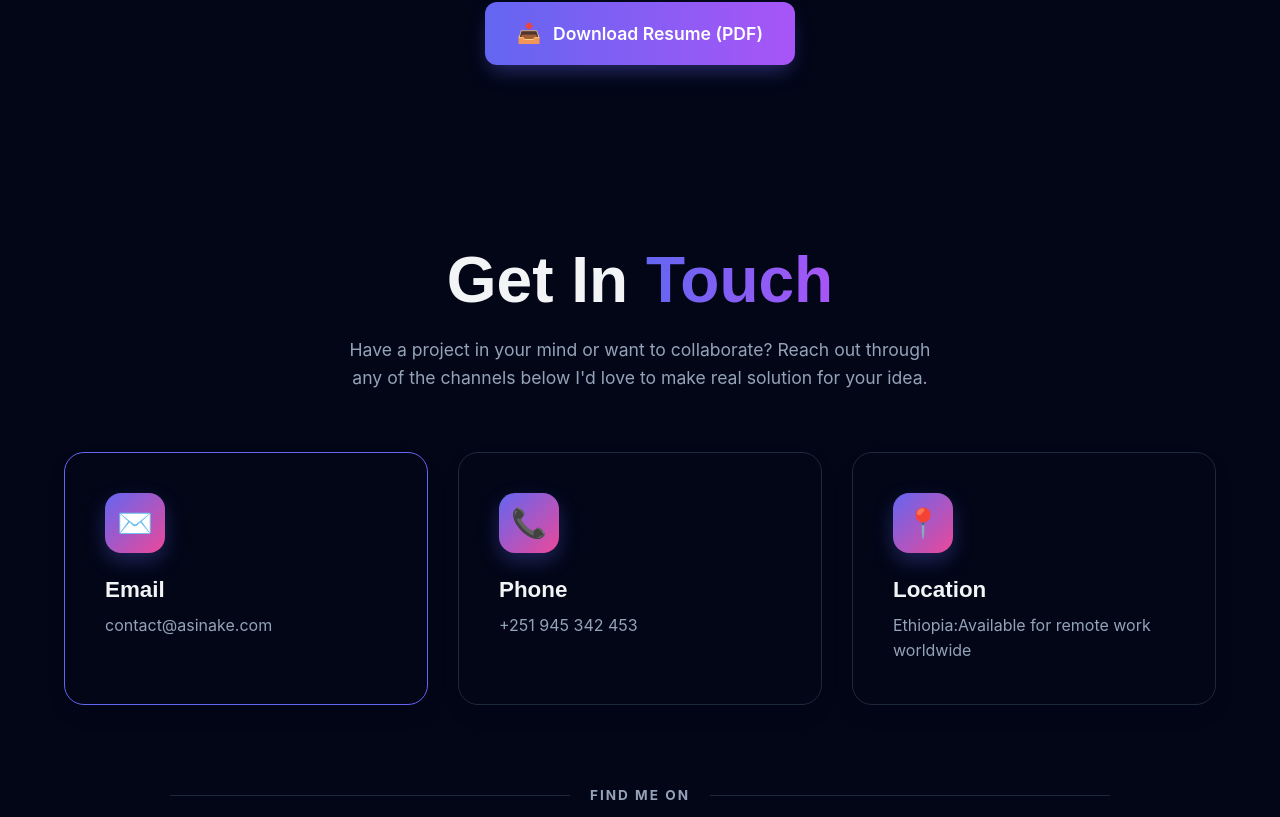
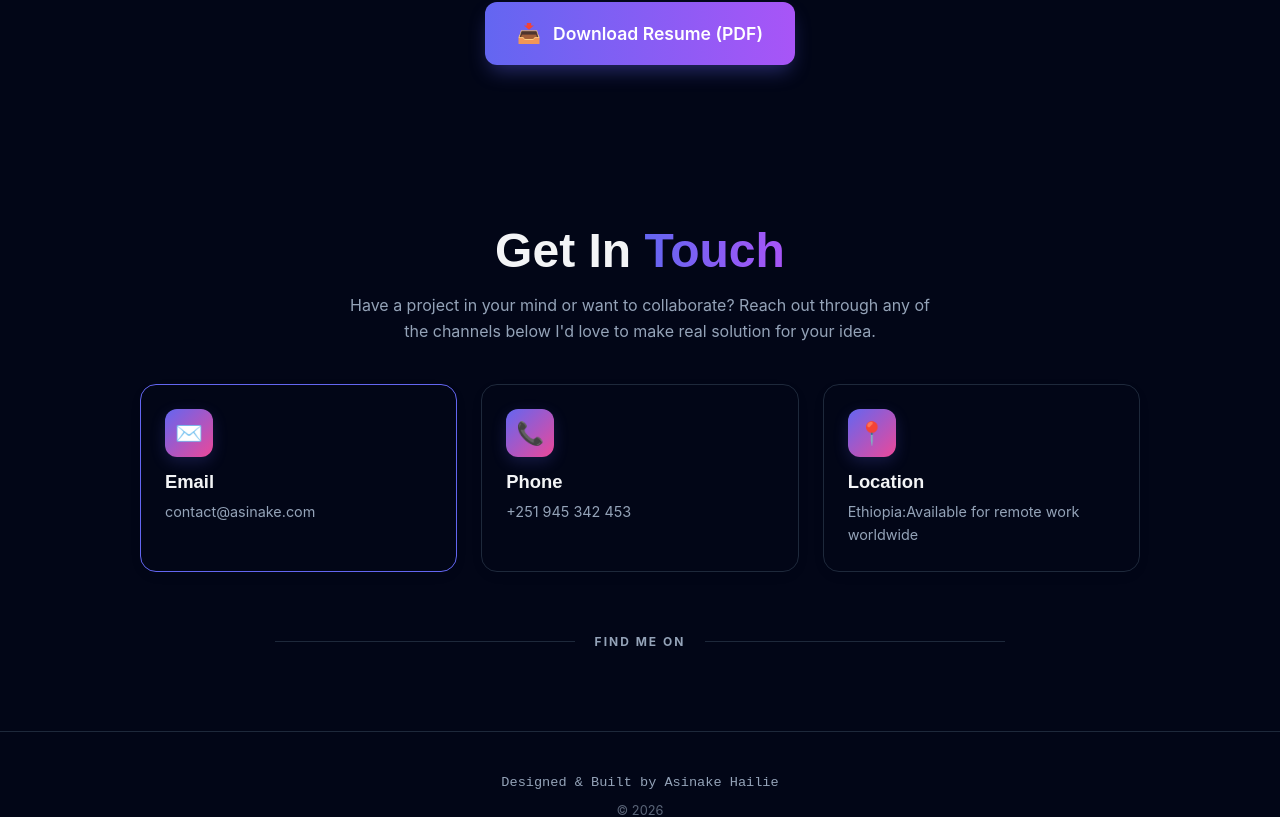
Before and after one commit to asinake21/my-portfolio, a React (Vite) app: page / in a window 1280 px wide. Shown: the part 4588-5405 px from the top of the page. Built offline with nearby package versions, Linux system fonts and the light colour scheme.

Commit message:
Made contact boxes smaller and more compact

```diff
--- a/src/components/Contact.css
+++ b/src/components/Contact.css
@@ -1,46 +1,52 @@
 .contact-section {
   text-align: center;
-  padding: 100px 0;
+  padding: 80px 0;
 }
 
 .contact-header {
   max-width: 600px;
-  margin: 0 auto 60px;
+  margin: 0 auto 40px;
 }
 
 .contact-title {
-  font-size: 4rem;
+  font-size: 3rem;
   font-weight: 800;
-  margin-bottom: 20px;
+  margin-bottom: 15px;
 }
 
 .contact-desc {
-  font-size: 1.1rem;
+  font-size: 1rem;
   color: var(--text-secondary);
   line-height: 1.6;
 }
 
 .contact-grid {
-  display: grid;
-  grid-template-columns: repeat(auto-fit, minmax(300px, 1fr));
-  gap: 30px;
-  margin-bottom: 80px;
+  display: flex;
+  justify-content: center;
+  flex-wrap: wrap;
+  gap: 24px;
+  margin-bottom: 60px;
+  max-width: 1000px;
+  margin-left: auto;
+  margin-right: auto;
 }
 
 .contact-card {
-  padding: 40px;
+  flex: 1 1 280px;
+  max-width: 320px;
+  padding: 24px;
   background-color: var(--bg-color);
   border: 1px solid var(--border-color);
-  border-radius: 20px;
+  border-radius: 16px;
   text-align: left;
   transition: all 0.3s ease;
-  box-shadow: 0 10px 30px rgba(0, 0, 0, 0.03);
+  box-shadow: 0 4px 15px rgba(0, 0, 0, 0.03);
 }
 
 .contact-card:hover {
   transform: translateY(-5px);
   border-color: var(--accent-primary);
-  box-shadow: 0 15px 40px rgba(0, 0, 0, 0.06);
+  box-shadow: 0 10px 25px rgba(0, 0, 0, 0.06);
 }
 
 .contact-card.card-active {
@@ -48,32 +54,33 @@
 }
 
 .contact-icon-wrapper {
-  margin-bottom: 25px;
+  margin-bottom: 15px;
 }
 
 .contact-icon-box {
-  width: 60px;
-  height: 60px;
+  width: 48px;
+  height: 48px;
   background: linear-gradient(135deg, #6366f1, #ec4899);
-  border-radius: 16px;
+  border-radius: 12px;
   display: flex;
   align-items: center;
   justify-content: center;
-  font-size: 1.8rem;
+  font-size: 1.4rem;
   color: white;
-  box-shadow: 0 8px 20px rgba(99, 102, 241, 0.3);
+  box-shadow: 0 5px 15px rgba(99, 102, 241, 0.2);
 }
 
 .contact-card-label {
-  font-size: 1.4rem;
+  font-size: 1.15rem;
   font-weight: 700;
-  margin-bottom: 10px;
+  margin-bottom: 8px;
   color: var(--text-primary);
 }
 
 .contact-card-value {
-  font-size: 1rem;
+  font-size: 0.9rem;
   color: var(--text-secondary);
+  word-break: break-word;
 }
 
 .find-me-on {
@@ -87,11 +94,11 @@
   height: 1px;
   background-color: var(--border-color);
   flex-grow: 1;
-  max-width: 400px;
+  max-width: 300px;
 }
 
 .find-me-text {
-  font-size: 0.85rem;
+  font-size: 0.75rem;
   font-weight: 700;
   color: var(--text-secondary);
   letter-spacing: 2px;
@@ -100,6 +107,14 @@
 
 @media (max-width: 768px) {
   .contact-title {
-    font-size: 2.5rem;
+    font-size: 2.2rem;
+  }
+
+  .contact-grid {
+    padding: 0 20px;
+  }
+
+  .contact-card {
+    max-width: 100%;
   }
 }
```
